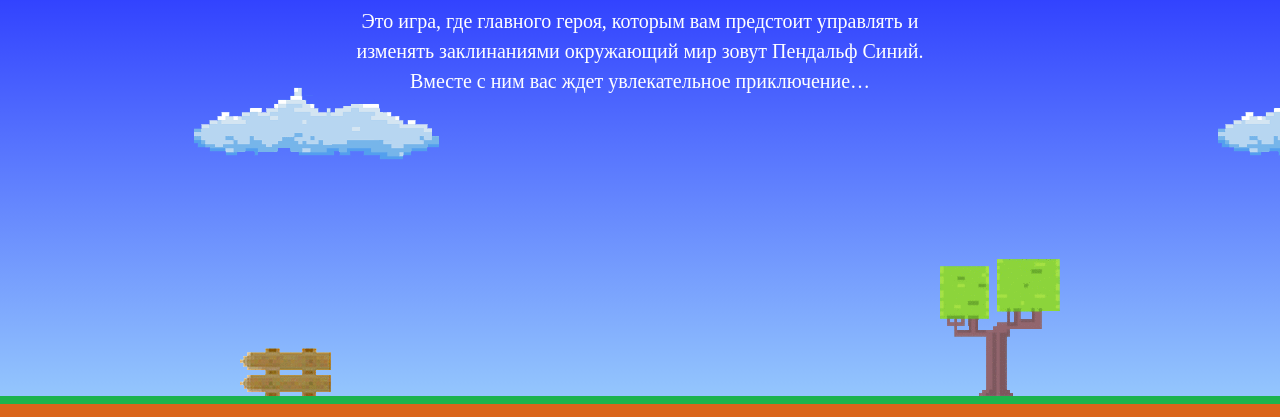
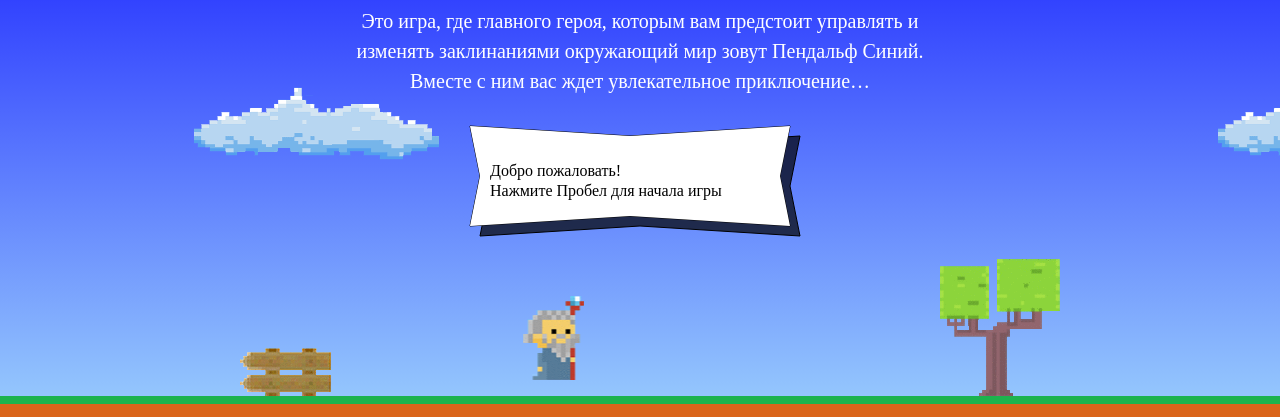
Before and after one commit to lss1ash/191322-code-and-magick, a website: page index.html in a window 1280 px wide. Shown: the part 203-620 px from the top of the page. Drawn offline with Linux system fonts and the light colour scheme; a web font is replaced by a local one.

Commit message:
Начинаем пилить игру

```diff
--- a/index.html
+++ b/index.html
@@ -168,6 +168,9 @@
     <p class="setup-similar-label">Петр Петров</p>
   </div>
 </template>
+<script>
 
+</script>
+<script src="js/game.js"></script>
 </body>
 </html>
```
